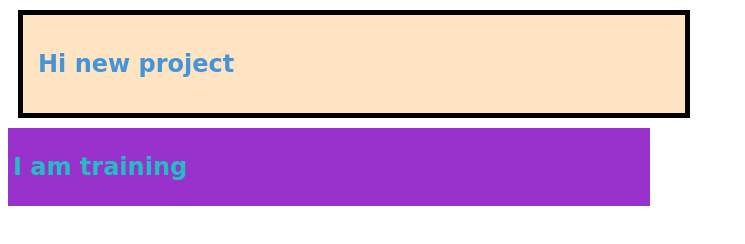
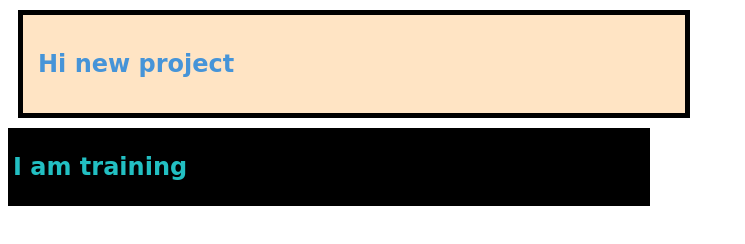
Before and after one commit to RazanShamin/Deployment-testing, a plain HTML site: page index.html in a window 1280 px wide. Shown: the whole page, without its empty margins (0-745 px from the left). Drawn offline with Linux system fonts and the light colour scheme; a web font is replaced by a local one.

Commit message:
Update2 style.css

```diff
--- a/style.css
+++ b/style.css
@@ -15,7 +15,7 @@
 
 #training {
     color: #22bfc2;
-    background-color: darkorchid;
+    background-color: black;
     padding: 5px;
     width: 50%;
     font-family: 'Kablammo', cursive;
```
